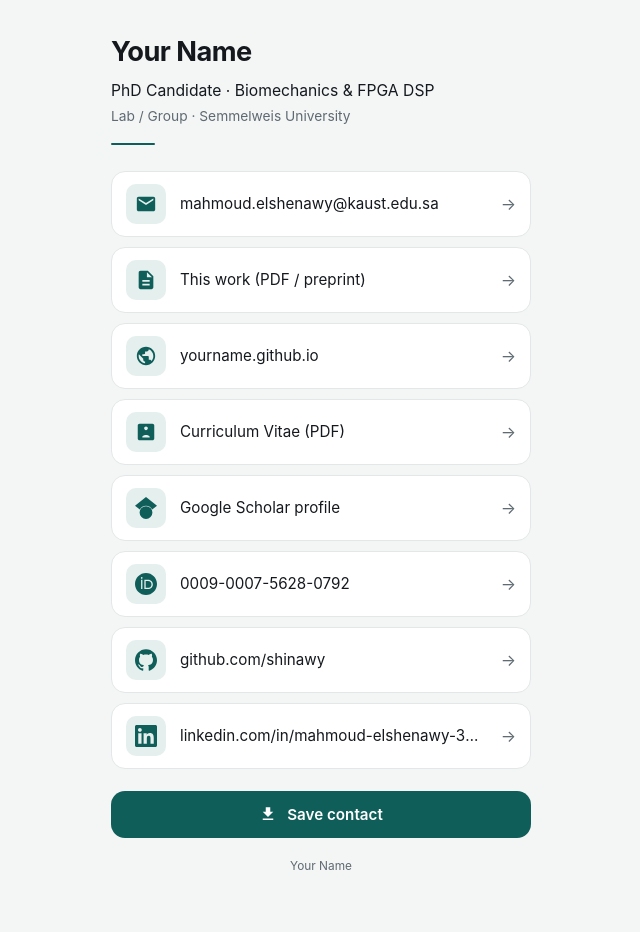
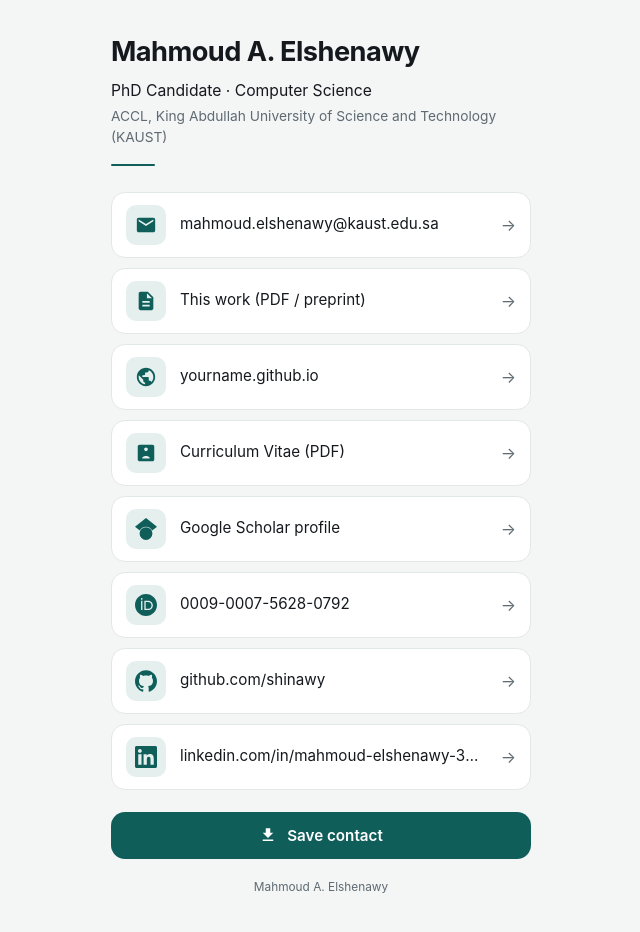
Before and after one commit to shinawy/contact, a plain HTML site: page index.html in a window 1280 px wide. Shown: the whole page, without its empty margins (319-959 px from the left). Drawn offline with Linux system fonts and the light colour scheme.

Commit message:
added my name and affiliation

```diff
--- a/index.html
+++ b/index.html
@@ -14,9 +14,9 @@
 ════════════════════════════════════════════════════════════════ -->
 <script>
 const CARD = {
-  name:        "Your Name",
-  title:       "PhD Candidate · Biomechanics & FPGA DSP",
-  affiliation: "Lab / Group · Semmelweis University",
+  name:        "Mahmoud A. Elshenawy",
+  title:       "PhD Candidate · Computer Science",
+  affiliation: "ACCL, King Abdullah University of Science and Technology (KAUST)",
   links: [
     { tag: "EMAIL",        label: "mahmoud.elshenawy@kaust.edu.sa",          url: "mailto:mahmoud.elshenawy@kaust.edu.sa" },
     { tag: "PAPER",        label: "This work (PDF / preprint)",  url: "https://arxiv.org/abs/XXXX.XXXXX" },
```
